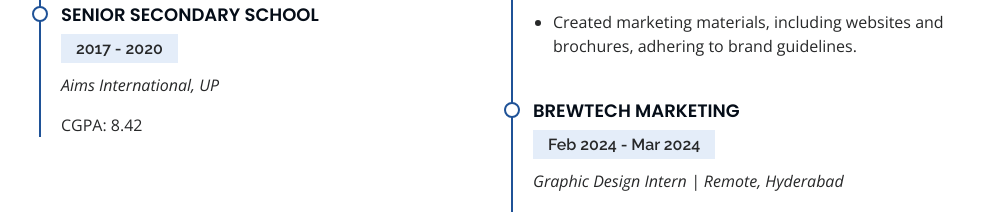
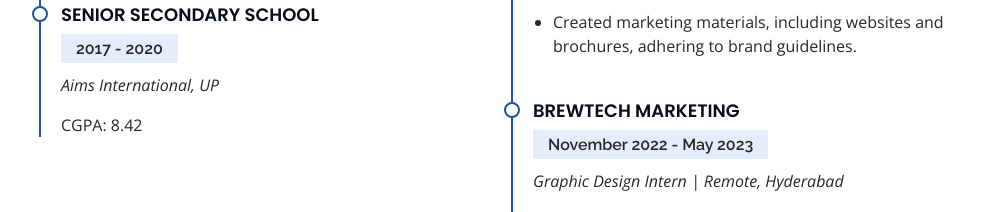
Before and after one commit to roshnisoniportfolio/me, a plain HTML site: page index.html in a window 1280 px wide. Shown: the part 2688-2900 px from the top of the page, without its empty margins (291-1273 px from the left). Drawn offline with nearby package versions, Linux system fonts and the light colour scheme.

Commit message:
assets changes

```diff
--- a/index.html
+++ b/index.html
@@ -253,7 +253,7 @@
 
             <div class="resume-item">
               <h4>Brewtech Marketing</h4>
-              <h5>Feb 2024 - Mar 2024  </h5>
+              <h5>November 2022 - May 2023</h5>
               <p><em>Graphic Design Intern | Remote, Hyderabad</em></p>
               <ul>
                 <li>Produced a wide range of social media posts, aligning with client branding and objectives.</li>
```
Also changed, not shown: assets/img/hero-bg-3.jpg (added), assets/img/profile-img-2.jpg (added), assets/img/profile-img.jpg, 1 other file.
